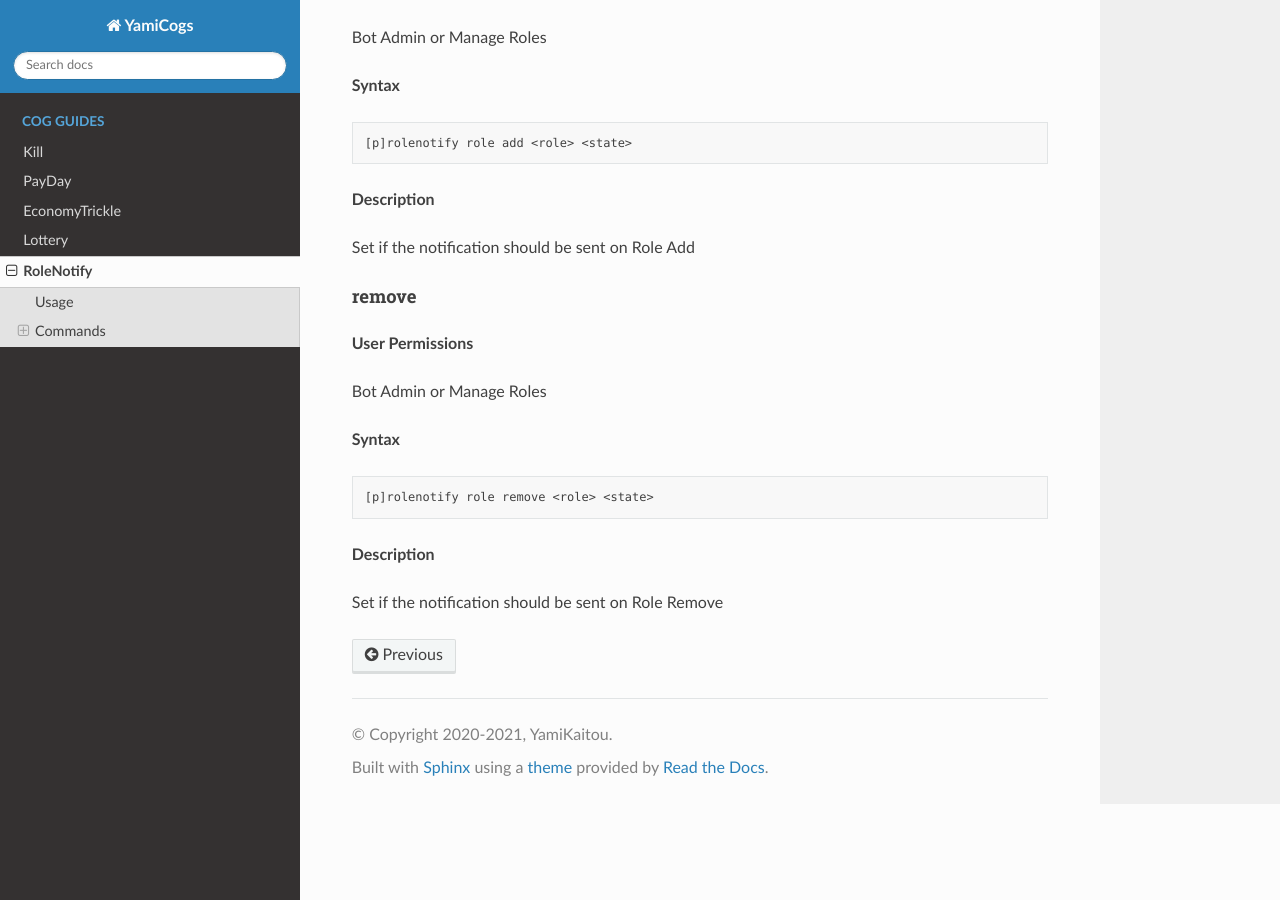
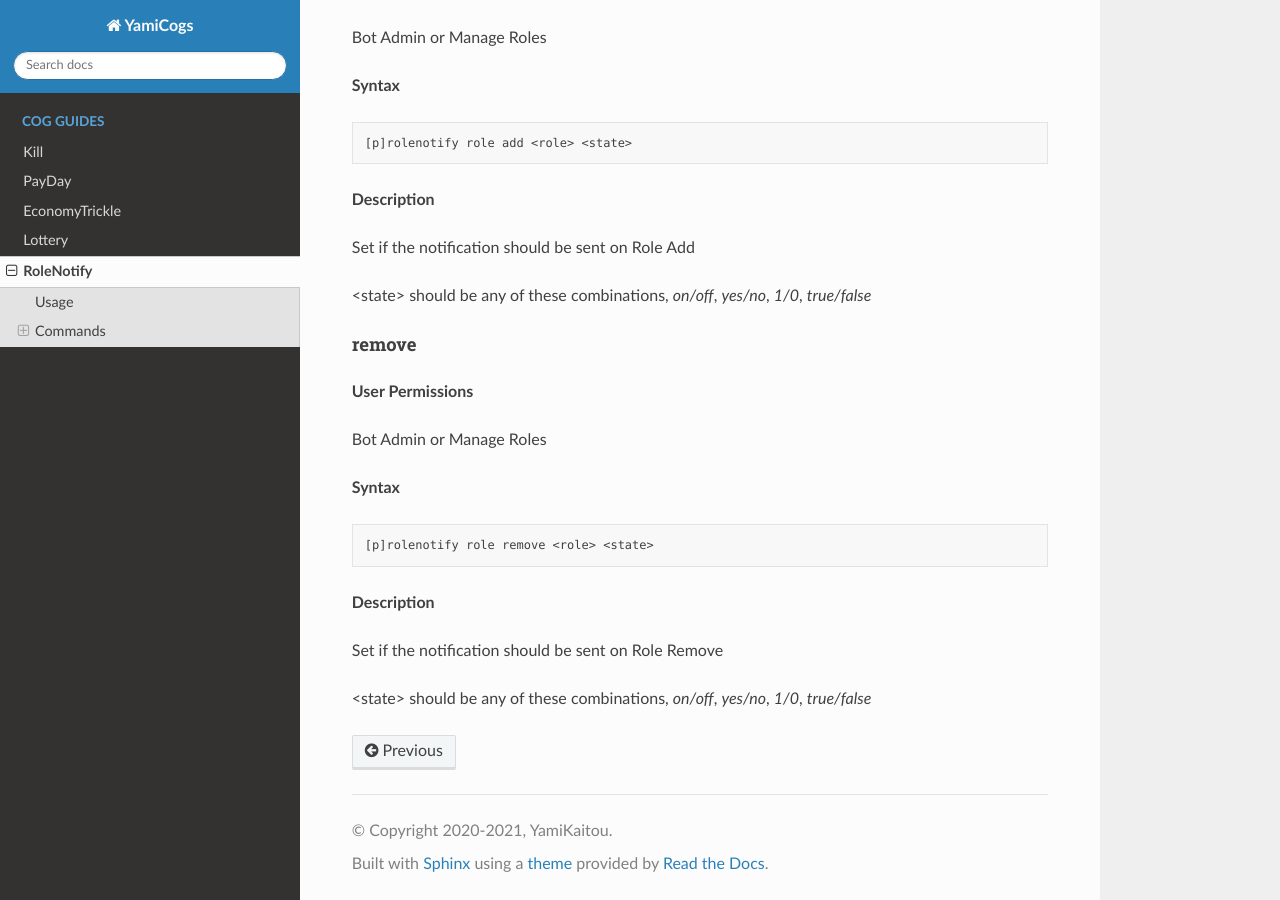
Before and after one commit to yamikaitou/YamiCogs, a Sphinx documentation site: the page built from docs/rolenotify.rst, in a window 1280 px wide and 900 px high, scrolled down 2628 px. Built offline with Sphinx 7.4.7 and the Read the Docs theme 2.0.0, drawn with Linux system fonts in a browser that asks for light colours.

Commit message:
document state

```diff
--- a/docs/rolenotify.rst
+++ b/docs/rolenotify.rst
@@ -155,6 +155,9 @@ Bot Admin or Manage Roles
 
 Set if the notification should be sent on Role Add
 
+<state> should be any of these combinations,
+`on/off`, `yes/no`, `1/0`, `true/false`
+
 .. _rolenotify-command-rolenotify-role-remove:
 
 """"""
@@ -174,3 +177,6 @@ Bot Admin or Manage Roles
 **Description**
 
 Set if the notification should be sent on Role Remove
+
+<state> should be any of these combinations,
+`on/off`, `yes/no`, `1/0`, `true/false`
```
Also changed, not shown: 1 other file.
